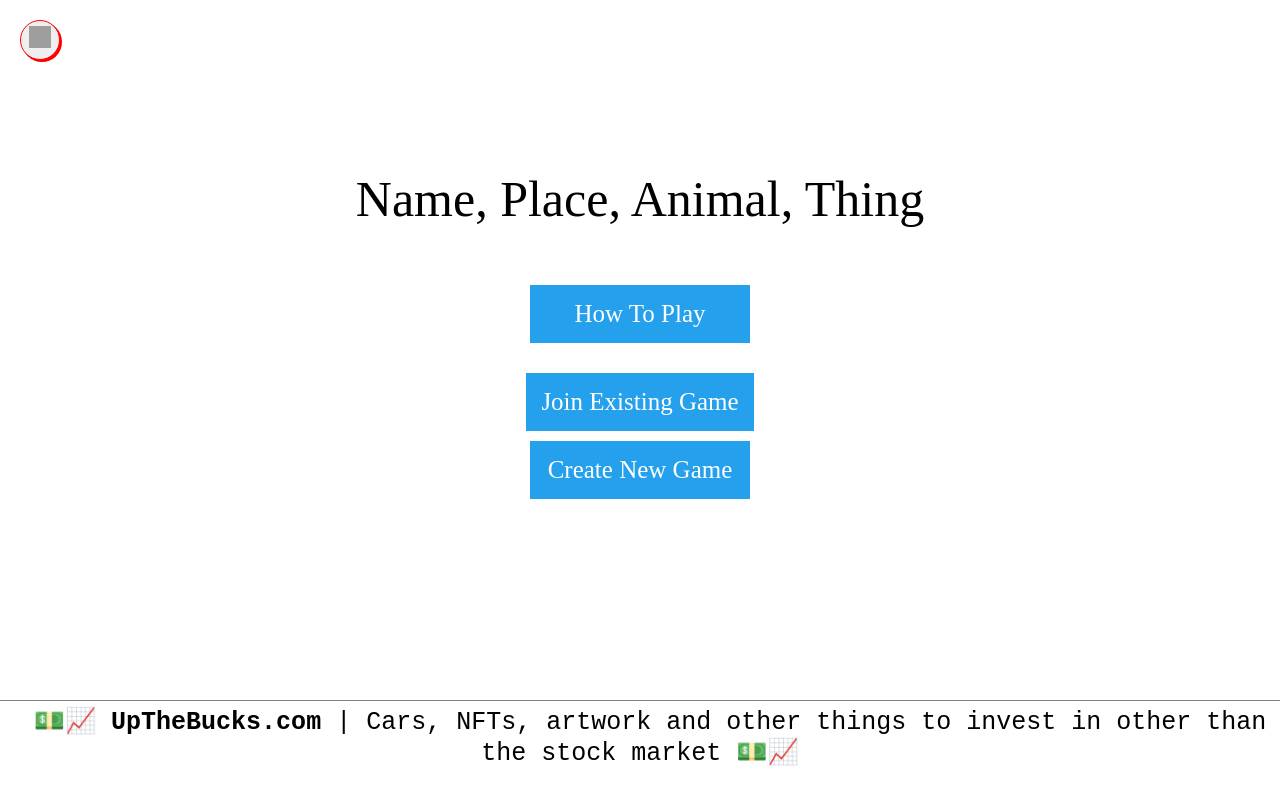
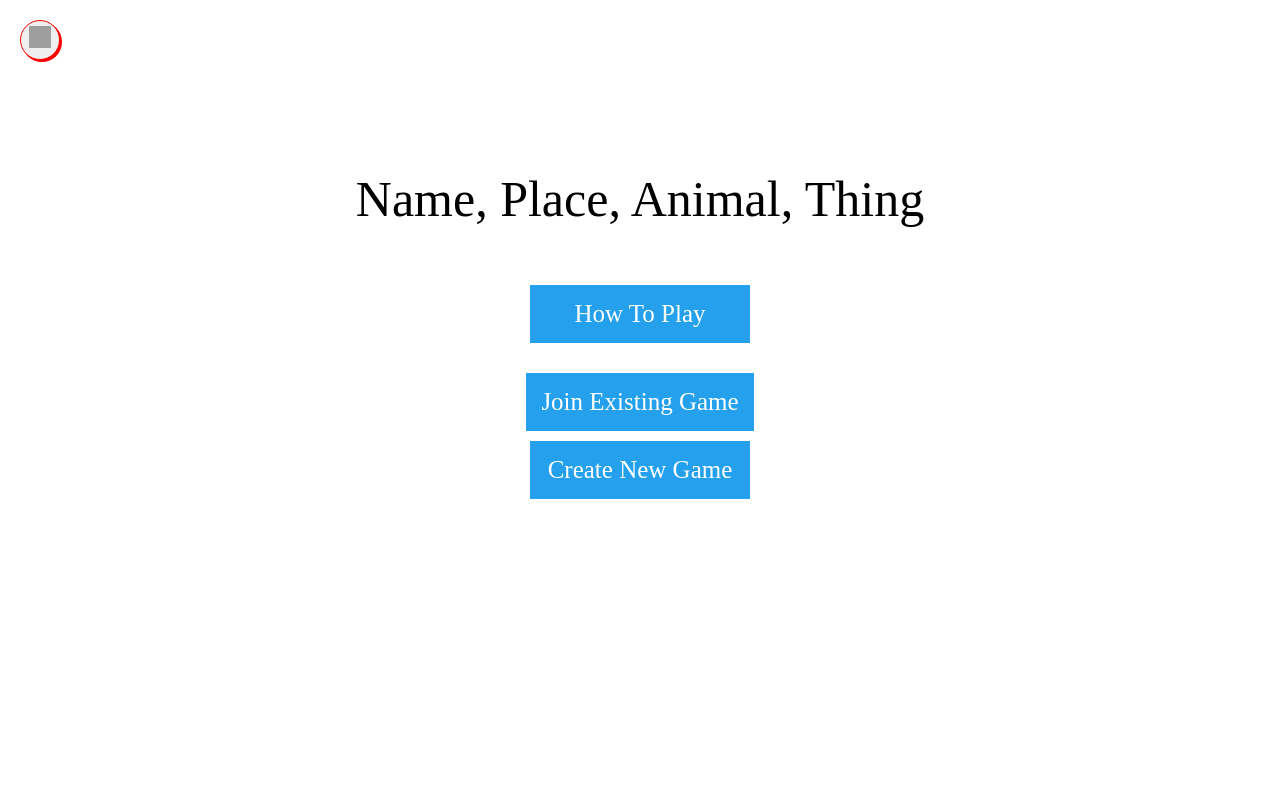
Before and after one commit to nihakhanna/name-place-animal-thing-client, a Next.js app: page / in a window 1280 px wide. Built offline with nearby package versions, Linux system fonts and the light colour scheme; no server answers; grey boxes are pictures that could not be loaded; a web font is replaced by a local one.

Commit message:
remove upthebucks ad

```diff
--- a/components/Landing.js
+++ b/components/Landing.js
@@ -110,13 +110,13 @@ const Landing = () => {
           </>}
         {/* <ClearDiv></ClearDiv> */}
       </Container>
-      {!isGamePlaying && <Footer>
+      {/* {!isGamePlaying && <Footer>
         <a onClick={(e) => {
           gtag('event', 'go_to_upthebucks', {
           });
         }} style={{ paddingRight: '10px', paddingLeft: '10px', textDecoration: 'none', color: 'black' }} target="_blank" href="https://www.upthebucks.com/alternative-investments-other-than-the-stock-market/">
           💵📈 <b>UpTheBucks.com</b> | Cars, NFTs, artwork and other things to invest in other than the stock market 💵📈</a>
-      </Footer>}
+      </Footer>} */}
     </>
   )
 }
```
